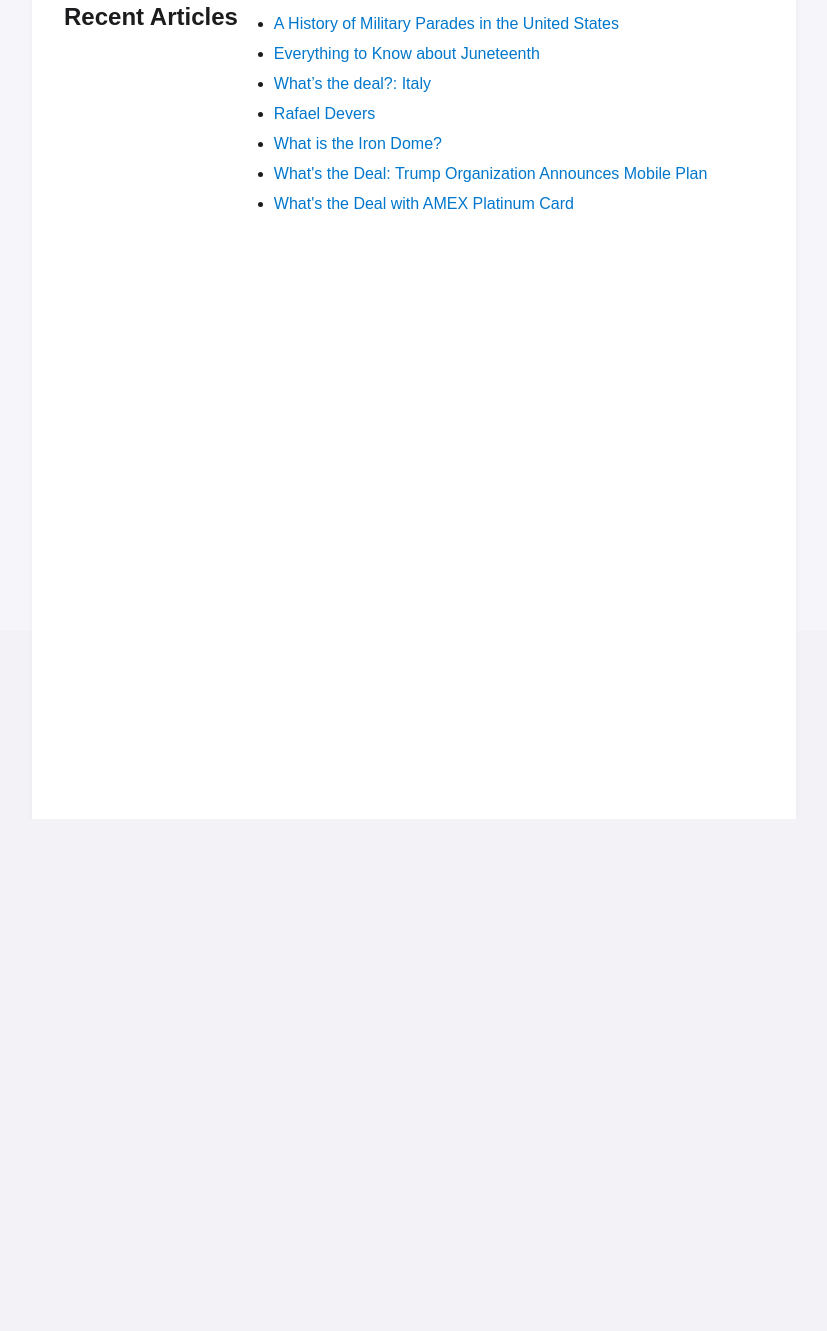
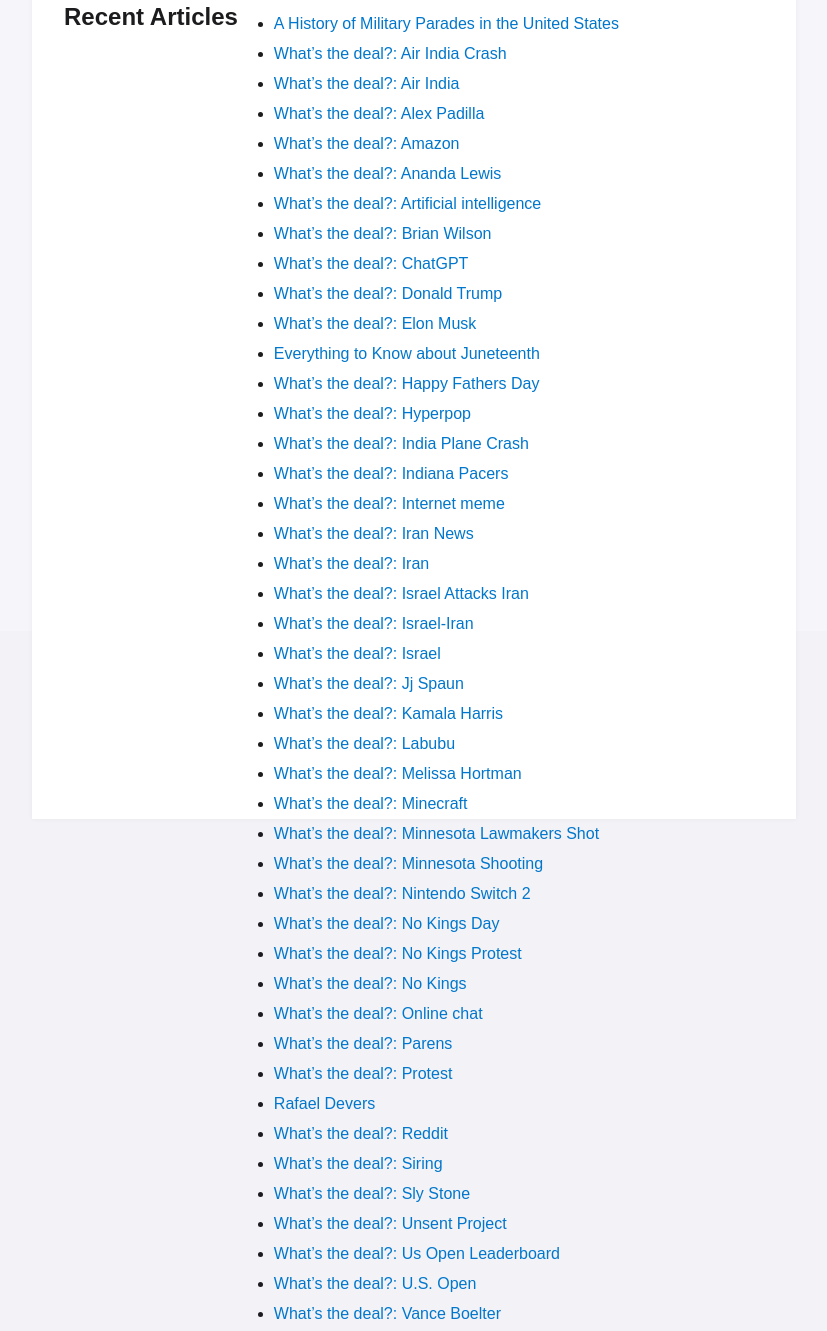
Before and after one commit to MawiRecon/metrix_fa, a website: page blog/index.html in a window 1280 px wide. Shown: the part 169-1500 px from the top of the page, without its empty margins (226-1053 px from the left). Before the commit the page ends 988 px from the top, so only its background shows below. Drawn offline with Linux system fonts and the light colour scheme; files that its build step writes are made by us from their sources.

Commit message:
Update blog index with new posts

```diff
--- a/blog/index.html
+++ b/blog/index.html
@@ -75,9 +75,49 @@
         <h1>Recent Articles</h1>
         <ul>
             <li><a href="a-history-of-military-parades-in-the-united-states.html">A History of Military Parades in the United States</a></li>
+            <li><a href="air-india-crash.html">What’s the deal?: Air India Crash</a></li>
+            <li><a href="air-india.html">What’s the deal?: Air India</a></li>
+            <li><a href="alex-padilla.html">What’s the deal?: Alex Padilla</a></li>
+            <li><a href="amazon.html">What’s the deal?: Amazon</a></li>
+            <li><a href="ananda-lewis.html">What’s the deal?: Ananda Lewis</a></li>
+            <li><a href="artificial-intelligence.html">What’s the deal?: Artificial intelligence</a></li>
+            <li><a href="brian-wilson.html">What’s the deal?: Brian Wilson</a></li>
+            <li><a href="chatgpt.html">What’s the deal?: ChatGPT</a></li>
+            <li><a href="donald-trump.html">What’s the deal?: Donald Trump</a></li>
+            <li><a href="elon-musk.html">What’s the deal?: Elon Musk</a></li>
             <li><a href="everything-to-know-about-juneteenth.html">Everything to Know about Juneteenth</a></li>
-            <li><a href="italy.html">What’s the deal?: Italy</a></li>
+            <li><a href="happy-fathers-day.html">What’s the deal?: Happy Fathers Day</a></li>
+            <li><a href="hyperpop.html">What’s the deal?: Hyperpop</a></li>
+            <li><a href="india-plane-crash.html">What’s the deal?: India Plane Crash</a></li>
+            <li><a href="indiana-pacers.html">What’s the deal?: Indiana Pacers</a></li>
+            <li><a href="internet-meme.html">What’s the deal?: Internet meme</a></li>
+            <li><a href="iran-news.html">What’s the deal?: Iran News</a></li>
+            <li><a href="iran.html">What’s the deal?: Iran</a></li>
+            <li><a href="israel-attacks-iran.html">What’s the deal?: Israel Attacks Iran</a></li>
+            <li><a href="israel-iran.html">What’s the deal?: Israel-Iran</a></li>
+            <li><a href="israel.html">What’s the deal?: Israel</a></li>
+            <li><a href="jj-spaun.html">What’s the deal?: Jj Spaun</a></li>
+            <li><a href="kamala-harris.html">What’s the deal?: Kamala Harris</a></li>
+            <li><a href="labubu.html">What’s the deal?: Labubu</a></li>
+            <li><a href="melissa-hortman.html">What’s the deal?: Melissa Hortman</a></li>
+            <li><a href="minecraft.html">What’s the deal?: Minecraft</a></li>
+            <li><a href="minnesota-lawmakers-shot.html">What’s the deal?: Minnesota Lawmakers Shot</a></li>
+            <li><a href="minnesota-shooting.html">What’s the deal?: Minnesota Shooting</a></li>
+            <li><a href="nintendo-switch-2.html">What’s the deal?: Nintendo Switch 2</a></li>
+            <li><a href="no-kings-day.html">What’s the deal?: No Kings Day</a></li>
+            <li><a href="no-kings-protest.html">What’s the deal?: No Kings Protest</a></li>
+            <li><a href="no-kings.html">What’s the deal?: No Kings</a></li>
+            <li><a href="online-chat.html">What’s the deal?: Online chat</a></li>
+            <li><a href="parens.html">What’s the deal?: Parens</a></li>
+            <li><a href="protest.html">What’s the deal?: Protest</a></li>
             <li><a href="rafael-devers.html">Rafael Devers</a></li>
+            <li><a href="reddit.html">What’s the deal?: Reddit</a></li>
+            <li><a href="siring.html">What’s the deal?: Siring</a></li>
+            <li><a href="sly-stone.html">What’s the deal?: Sly Stone</a></li>
+            <li><a href="unsent-project.html">What’s the deal?: Unsent Project</a></li>
+            <li><a href="us-open-leaderboard.html">What’s the deal?: Us Open Leaderboard</a></li>
+            <li><a href="us-open.html">What’s the deal?: U.S. Open</a></li>
+            <li><a href="vance-boelter.html">What’s the deal?: Vance Boelter</a></li>
             <li><a href="what-is-the-iron-dome.html">What is the Iron Dome?</a></li>
             <li><a href="whats-the-deal-trump-organization-announces-mobile-plan.html">What's the Deal: Trump Organization Announces Mobile Plan</a></li>
             <li><a href="whats-the-deal-with-amex-platinum-card.html">What's the Deal with AMEX Platinum Card</a></li>
```
